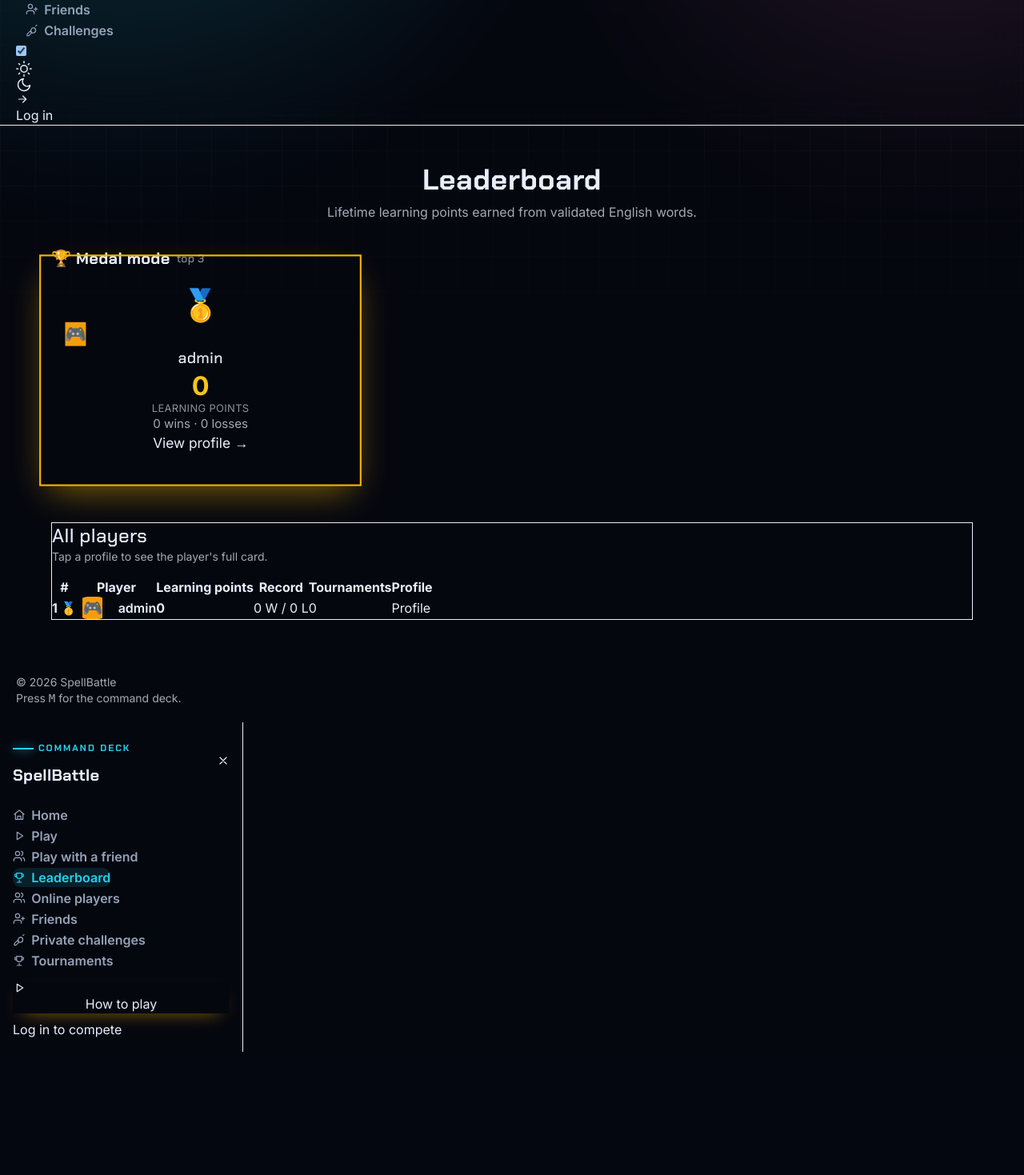
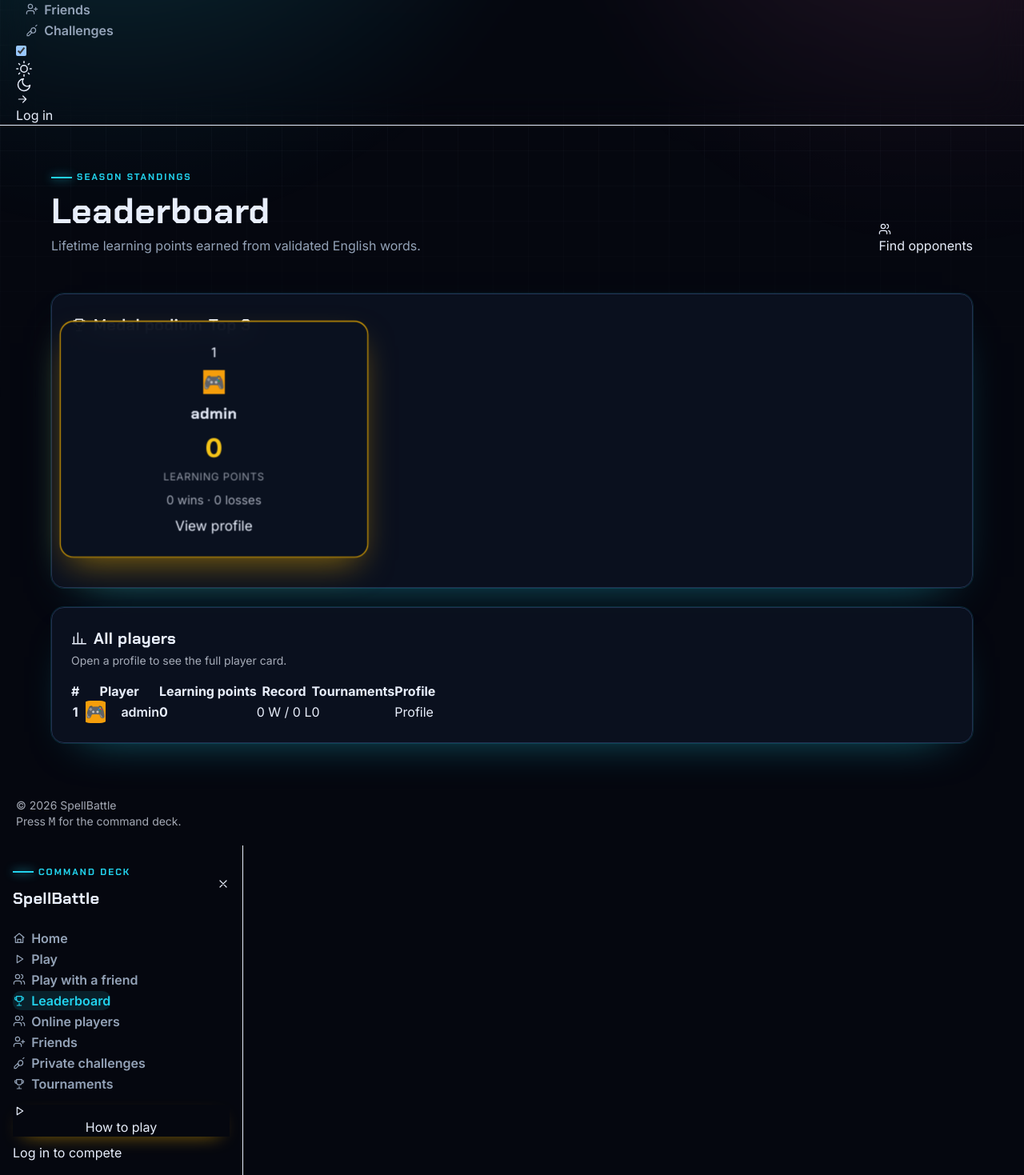
Before and after one commit to Ibrahimibrahimi/english-plateform, a Flask app: page /leaderboard in a window 1280 px wide. Shown: the part 164-1633 px from the top of the page at 80% size. Before the commit the page ends 1479 px from the top, so only its background shows below. Run offline with Flask 3, Linux system fonts and the light colour scheme; data comes from the database, SQL or seed files in the repository; some libraries are stand-ins or nearby versions.

Commit message:
feat: polish players, friends, and leaderboard pages

```diff
--- a/app/static/css/index.css
+++ b/app/static/css/index.css
@@ -379,7 +379,8 @@ h1, h2, h3, h4, .font-display {
 
 @media (min-width: 640px) {
   .podium-first { translate: 0 -1.5rem; scale: 1.08; }
-  .podium-first .card-body { padding-top: 2.25rem; padding-bottom: 2.25rem; }
+  .podium-first .card-body,
+  .podium-first .panel-pad { padding-top: 2.25rem; padding-bottom: 2.25rem; }
 }
 
 .result-card {
--- a/app/static/js/leaderboard.js
+++ b/app/static/js/leaderboard.js
@@ -1,12 +1,14 @@
 import { avatarHtml, escapeHtml, request } from "./api.js";
+import { reveal } from "./motion.js";
 
 const podium = document.getElementById("medal-podium");
 const body = document.getElementById("leaderboard-body");
+const empty = "<div class='empty-state sm:col-span-3'><strong>No players yet</strong><span class='text-sm'>Be the first to earn points.</span></div>";
 
 const medals = {
-  1: { emoji: "🥇", color: "#f5c518", ring: "ring-warning" },
-  2: { emoji: "🥈", color: "#c0c8d1", ring: "ring-base-content/40" },
-  3: { emoji: "🥉", color: "#cd7f32", ring: "ring-error/50" },
+  1: { label: "1", color: "#f5c518", ring: "ring-warning", badge: "badge-warning" },
+  2: { label: "2", color: "#c0c8d1", ring: "ring-base-content/40", badge: "badge-ghost" },
+  3: { label: "3", color: "#cd7f32", ring: "ring-error/50", badge: "badge-error" },
 };
 
 const avatarFor = (row, size) => avatarHtml(row.avatar, row.username, size);
@@ -22,26 +24,25 @@ try {
           const medal = medals[row.rank];
           const first = row.rank === 1;
           return `
-            <a href="${escapeHtml(row.profile_url)}" class="card bg-base-100 border-2 border-base-300 hover:-translate-y-1 transition ${medal.ring} ring-2 ${first ? "podium-first" : ""}">
-              <div class="card-body items-center text-center gap-2 py-6">
-                <div class="text-4xl">${medal.emoji}</div>
-                ${avatarFor(row, first ? "w-20" : "w-16")}
-                <h3 class="card-title text-lg">${escapeHtml(row.username)}</h3>
-                <p class="text-3xl font-extrabold" style="color:${medal.color}">${row.points}</p>
-                <p class="text-xs opacity-60 uppercase tracking-wide">learning points</p>
-                <p class="text-sm opacity-70">${row.wins} wins · ${row.losses} losses</p>
-                <span class="badge badge-sm">View profile →</span>
-              </div>
+            <a href="${escapeHtml(row.profile_url)}" class="panel panel-pad flex flex-col items-center gap-2 text-center ring-2 transition hover:-translate-y-1 ${medal.ring} ${first ? "podium-first" : ""}">
+              <span class="badge ${medal.badge} badge-lg font-display">${medal.label}</span>
+              ${avatarFor(row, first ? "w-20 text-4xl" : "w-16 text-3xl")}
+              <h3 class="font-display text-lg font-bold">${escapeHtml(row.username)}</h3>
+              <p class="text-3xl font-extrabold" style="color:${medal.color}">${row.points}</p>
+              <p class="text-xs uppercase tracking-wider opacity-60">Learning points</p>
+              <p class="text-sm opacity-70">${row.wins} wins · ${row.losses} losses</p>
+              <span class="badge badge-outline badge-sm">View profile</span>
             </a>`;
         }).join("")
-      : "<div class='alert sm:col-span-3'>No players yet. Be the first to earn points!</div>";
+      : empty;
+    reveal(podium.children);
   }
 
   if (body) {
     body.innerHTML = rows.length
       ? rows.map((row) => `
           <tr class="${row.medal ? "bg-warning/10" : ""}">
-            <th>${row.rank}${row.medal ? " " + medals[row.rank].emoji : ""}</th>
+            <th>${row.rank}</th>
             <td><div class="flex items-center gap-3">${avatarFor(row)}<span class="font-semibold">${escapeHtml(row.username)}</span></div></td>
             <td class="font-extrabold text-warning">${row.points}</td>
             <td>${row.wins} W / ${row.losses} L</td>
--- a/app/templates/leaderboard.html
+++ b/app/templates/leaderboard.html
@@ -1,30 +1,28 @@
 {% extends "base.html" %}
+{% from "_components.html" import icon, page_head %}
 {% block title %}SpellBattle | Leaderboard{% endblock %}
 {% block page %}leaderboard{% endblock %}
 {% block content %}
-<div class="mx-auto max-w-6xl flex flex-col gap-8">
-  <div class="text-center">
-    <h1 class="text-4xl font-extrabold">Leaderboard</h1>
-    <p class="opacity-70 mt-2">Lifetime learning points earned from validated English words.</p>
-  </div>
-
-  <section>
-    <h2 class="text-xl font-bold mb-4 flex items-center gap-2">🏆 Medal mode <span class="text-sm font-normal opacity-60">top 3</span></h2>
+<div class="page-shell flex flex-col gap-6">
+  {% call page_head("Leaderboard", "Lifetime learning points earned from validated English words.", "Season standings") %}
+  <a href="/players" class="btn btn-outline gap-2">{{ icon("users", "h-4 w-4") }}Find opponents</a>
+  {% endcall %}
+  <section class="panel panel-pad fade-in">
+    <h2 class="mb-4 flex items-center gap-2 font-display text-xl font-bold">{{ icon("trophy", "h-5 w-5 text-warning") }}Medal podium <span class="badge badge-ghost badge-sm">Top 3</span></h2>
     <div id="medal-podium" class="grid gap-4 sm:grid-cols-3 items-end">
-      <div class="card bg-base-100 border border-base-300 h-40 flex items-center justify-center"><span class="loading loading-spinner loading-md"></span></div>
+      <div class="skeleton h-44"></div>
+      <div class="skeleton h-44"></div>
+      <div class="skeleton h-44"></div>
     </div>
   </section>
-
-  <section class="card bg-base-100 border border-base-300">
-    <div class="card-body">
-      <h2 class="card-title text-2xl">All players</h2>
-      <p class="text-sm opacity-70">Tap a profile to see the player's full card.</p>
-      <div class="overflow-x-auto mt-4">
-        <table class="table table-zebra">
-          <thead><tr><th>#</th><th>Player</th><th>Learning points</th><th>Record</th><th>Tournaments</th><th>Profile</th></tr></thead>
-          <tbody id="leaderboard-body"><tr><td colspan="6" class="text-center">Loading...</td></tr></tbody>
-        </table>
-      </div>
+  <section class="panel panel-pad fade-in">
+    <h2 class="mb-1 flex items-center gap-2 font-display text-xl font-bold">{{ icon("chart", "h-5 w-5 text-secondary") }}All players</h2>
+    <p class="text-sm opacity-70">Open a profile to see the full player card.</p>
+    <div class="mt-4 overflow-x-auto">
+      <table class="table table-zebra">
+        <thead><tr><th>#</th><th>Player</th><th>Learning points</th><th>Record</th><th>Tournaments</th><th>Profile</th></tr></thead>
+        <tbody id="leaderboard-body"><tr><td colspan="6" class="text-center">Loading...</td></tr></tbody>
+      </table>
     </div>
   </section>
 </div>
```
Also changed, not shown: app/static/js/friends.js (+27 -19 lines), app/static/js/player-profile.js (+25 -19 lines), app/static/js/players.js (+25 -16 lines), app/templates/friends.html (+14 -15 lines), app/templates/player-profile.html (+9 -5 lines), app/templates/players.html (+13 -4 lines).
